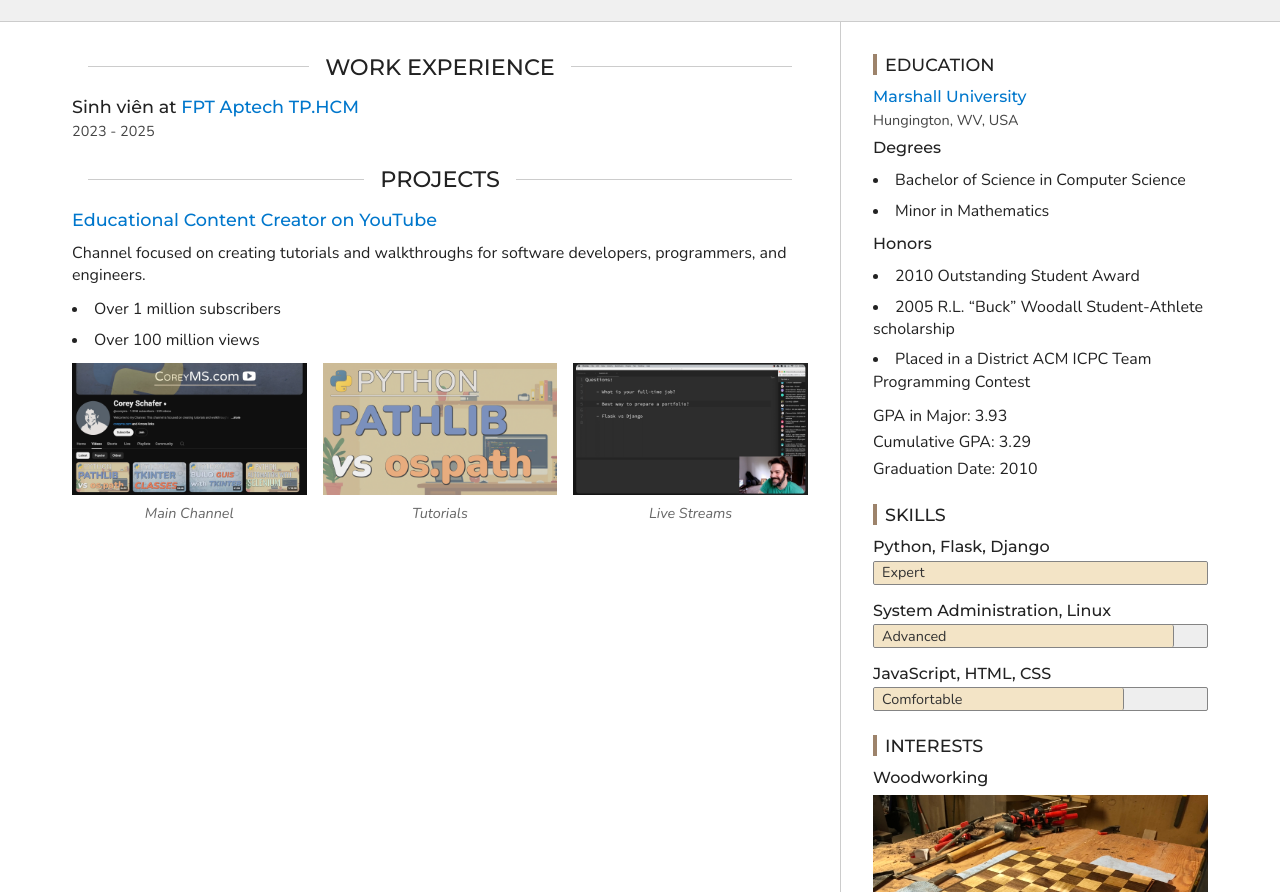
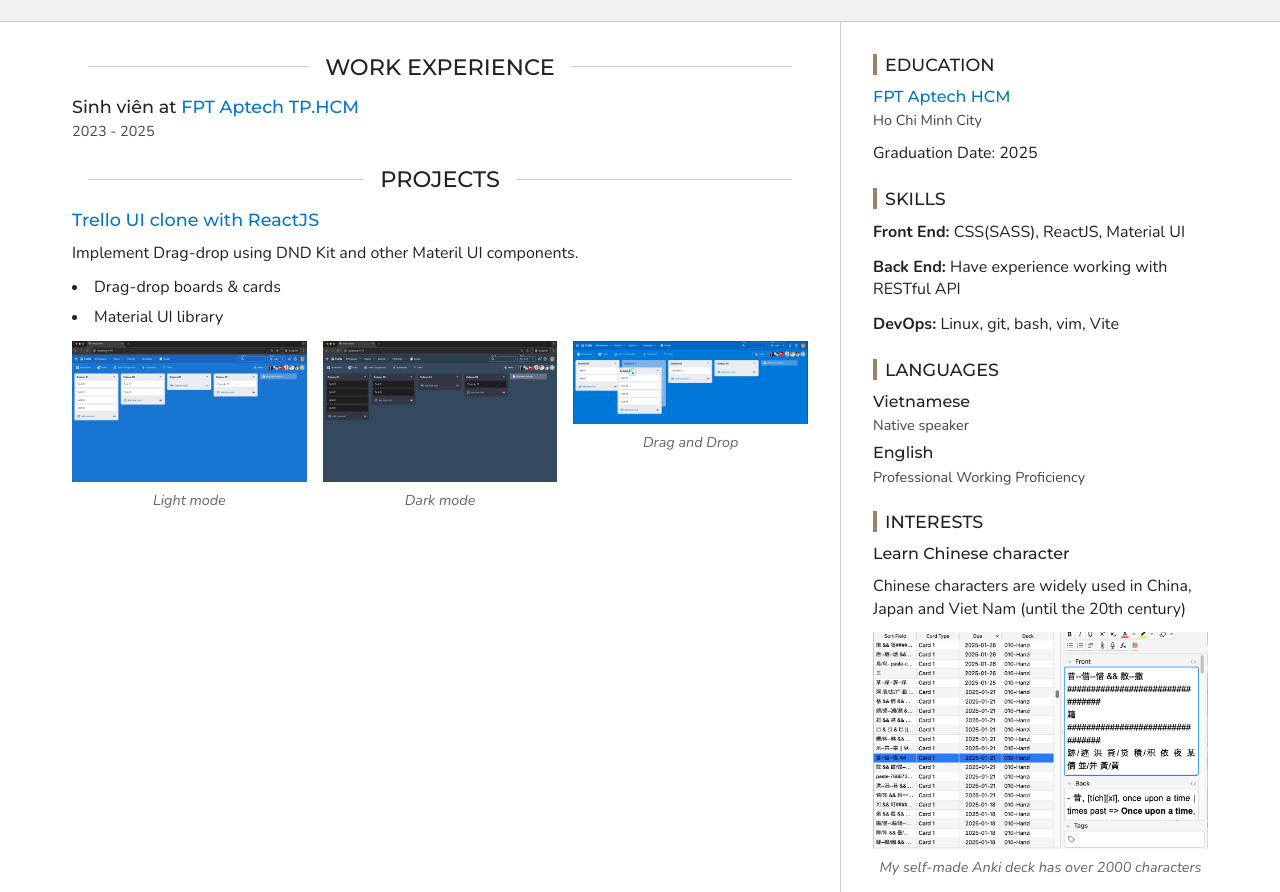
Before and after one commit to tgoldenphoenix/portfolio_generator, a plain HTML site: page index.html in a window 1280 px wide. Shown: the part 238-1130 px from the top of the page. Drawn offline with nearby package versions, Linux system fonts and the light colour scheme.

Commit message:
made some changes to index template

```diff
--- a/css/main.css
+++ b/css/main.css
@@ -281,6 +281,11 @@
   display: flex; /* This is for HTML Whitespace Issues */
 }
 
+/* Skill */
+.skill-category {
+  font-weight:bold;
+}
+
 /* Skillbars */
 .skill-bar {
   width: 100%;
--- a/index.html
+++ b/index.html
@@ -6,7 +6,7 @@
 
     <!-- Site Info -->
     <title>Phạm An Hào - Portfolio</title>
-    <meta name="description" content="Phạm An Hào - Đã học lập trình Web tại FPT Aptech Saigon. Quan tâm đến toán học, phát triển phần mềm, Vim, Unix và chữ Hán.">
+    <meta name="description" content="Phạm An Hào - I learned Web Development at FPT Aptech Saigon. I am interested in Math, software development, Vim, Unix and Chinese Characters.">
     <meta name="author" content="Phạm An Hào">
 
     <!-- Open Graph Tags: The title of the page for social media sharing. It can match the title tag or be more descriptive. -->
@@ -67,7 +67,7 @@
 
           <div class="header-info">
             <h1>Phạm An Hào</h1>
-            <h2 class="header-label">Software Engineer</h2>
+            <h2 class="header-label">Web Developer</h2>
 
               <address>
                 <ul class="inline-list flex-responsive">
@@ -122,7 +122,7 @@
 
               </ul>
 
-            <p class="header-summary">Đã học lập trình Web tại FPT Aptech Saigon. Quan tâm đến toán học, phát triển phần mềm, Vim, Unix và chữ Hán.</p>
+            <p class="header-summary">I learned Web Development at FPT Aptech Saigon. I am interested in Math, software development, Vim, Unix and Chinese Characters.</p>
           </div>
         </div>
       </div>
@@ -158,13 +158,13 @@
                 <section>
                   <h3>
 
-                      <a href="https://youtube.com/c/coreyms">Educational Content Creator on YouTube</a>
+                      <a href="https://www.google.com/">Trello UI clone with ReactJS</a>
 
                   </h3>
-                  <p>Channel focused on creating tutorials and walkthroughs for software developers, programmers, and engineers.</p>
+                  <p>Implement Drag-drop using DND Kit and other Materil UI components.</p>
 
                     <ul>
-                      <li>Over 1 million subscribers</li><li>Over 100 million views</li>
+                      <li>Drag-drop boards &amp; cards</li><li>Material UI library</li>
                     </ul>
 
 
@@ -173,25 +173,25 @@
                         <figure>
                           <img width="600"
                                height="338"
-                               src="portfolio_media/yt1.png"
-                               alt="Main Channel">
-                          <figcaption>Main Channel</figcaption>
+                               src="portfolio_media/light.png"
+                               alt="Light mode">
+                          <figcaption>Light mode</figcaption>
                         </figure>
 
                         <figure>
                           <img width="600"
                                height="338"
-                               src="portfolio_media/yt2.png"
-                               alt="Tutorials">
-                          <figcaption>Tutorials</figcaption>
+                               src="portfolio_media/dark.png"
+                               alt="Dark mode">
+                          <figcaption>Dark mode</figcaption>
                         </figure>
 
                         <figure>
                           <img width="600"
                                height="338"
-                               src="portfolio_media/yt3.png"
-                               alt="Live Streams">
-                          <figcaption>Live Streams</figcaption>
+                               src="portfolio_media/drag.png"
+                               alt="Drag and Drop">
+                          <figcaption>Drag and Drop</figcaption>
                         </figure>
 
                     </div>
@@ -215,27 +215,17 @@
                 <section>
                   <h3>
 
-                      <a href="https://marshall.edu">Marshall University</a>
+                      <a href="https://www.facebook.com/aptech.fpt/?locale=vi_VN">FPT Aptech HCM</a>
 
                   </h3>
-                  <p class="section-label">Hungington, WV, USA</p>
+                  <p class="section-label">Ho Chi Minh City</p>
 
-                    <h4>Degrees</h4>
-                    <ul>
-                      <li>Bachelor of Science in Computer Science</li><li>Minor in Mathematics</li>
-                    </ul>
-
-
-                    <h4>Honors</h4>
-                    <ul>
-                      <li>2010 Outstanding Student Award</li><li>2005 R.L. “Buck” Woodall Student-Athlete scholarship</li><li>Placed in a District ACM ICPC Team Programming Contest</li>
-                    </ul>
 
 
                     <p>
-                      <span class="block">GPA in Major: 3.93</span>
-                      <span class="block">Cumulative GPA: 3.29</span>
-                      <span class="block">Graduation Date: 2010</span>
+
+
+                      <span class="block">Graduation Date: 2025</span>
                     </p>
 
                 </section>
@@ -249,42 +239,30 @@
               <ul class="unstyled-list">
 
                   <li>
-                    <h3>Python, Flask, Django</h3>
-                    <div class="skill-bar">
-                      <div class="skill-bar-fill w-100"
-                           role="meter"
-                           aria-valuenow="100"
-                           aria-valuemin="0"
-                           aria-valuemax="100">
-                        <span class="skill-bar-label">Expert</span>
-                      </div>
-                    </div>
+                    <!-- <h3></h3> -->
+                    <p>
+                      <span class="skill-category">Front End: </span>
+                      CSS(SASS), ReactJS, Material UI
+                    </p>
+
                   </li>
 
                   <li>
-                    <h3>System Administration, Linux</h3>
-                    <div class="skill-bar">
-                      <div class="skill-bar-fill w-90"
-                           role="meter"
-                           aria-valuenow="90"
-                           aria-valuemin="0"
-                           aria-valuemax="100">
-                        <span class="skill-bar-label">Advanced</span>
-                      </div>
-                    </div>
+                    <!-- <h3></h3> -->
+                    <p>
+                      <span class="skill-category">Back End: </span>
+                      Have experience working with RESTful API
+                    </p>
+
                   </li>
 
                   <li>
-                    <h3>JavaScript, HTML, CSS</h3>
-                    <div class="skill-bar">
-                      <div class="skill-bar-fill w-75"
-                           role="meter"
-                           aria-valuenow="75"
-                           aria-valuemin="0"
-                           aria-valuemax="100">
-                        <span class="skill-bar-label">Comfortable</span>
-                      </div>
-                    </div>
+                    <!-- <h3></h3> -->
+                    <p>
+                      <span class="skill-category">DevOps: </span>
+                      Linux, git, bash, vim, Vite
+                    </p>
+
                   </li>
 
               </ul>
@@ -292,31 +270,58 @@
 
 
 
+            <section>
+              <h2 class="section-heading">Languages</h2>
+              <ul class="unstyled-list">
+
+                  <li>
+                    <h3>Vietnamese</h3>
+                    <p class="section-label">Native speaker</p>
+                  </li>
+
+                  <li>
+                    <h3>English</h3>
+                    <p class="section-label">Professional Working Proficiency</p>
+                  </li>
+
+              </ul>
+            </section>
+
 
 
             <section>
               <h2 class="section-heading">Interests</h2>
 
                 <section>
-                  <h3>Woodworking</h3>
-
+                  <h3>Learn Chinese character</h3>
+                  <p>Chinese characters are widely used in China, Japan and Viet Nam (until the 20th century)</p>
 
                     <div class="gallery side-gallery">
 
                         <figure>
                           <img width="600"
                                height="338"
-                               src="portfolio_media/ww1.jpg"
-                               alt="Chess Board made from Walnut and Maple">
-                          <figcaption>Chess Board made from Walnut and Maple</figcaption>
+                               src="portfolio_media/anki.png"
+                               alt="My self-made Anki deck has over 2000 characters">
+                          <figcaption>My self-made Anki deck has over 2000 characters</figcaption>
                         </figure>
+
+                    </div>
+
+                </section>
+
+                <section>
+                  <h3>Learning Math</h3>
+                  <p>I am not good at math but I like it</p>
+
+                    <div class="gallery side-gallery">
 
                         <figure>
                           <img width="600"
                                height="338"
-                               src="portfolio_media/ww2.jpg"
-                               alt="Wooden Necklace from Walnut Scrap">
-                          <figcaption>Wooden Necklace from Walnut Scrap</figcaption>
+                               src="portfolio_media/latex.png"
+                               alt="I write my own math notes with LaTex using Neovim">
+                          <figcaption>I write my own math notes with LaTex using Neovim</figcaption>
                         </figure>
 
                     </div>
```
Also changed, not shown: index_template.html (+7 -1 lines), portfolio-anhao.json (+52 -45 lines), resume.html (+22 -5 lines), portfolio_media/anki.png (added), portfolio_media/dark.png (added), portfolio_media/drag.png (added), portfolio_media/latex.png (added), portfolio_media/light.png (added), 2 other files.
